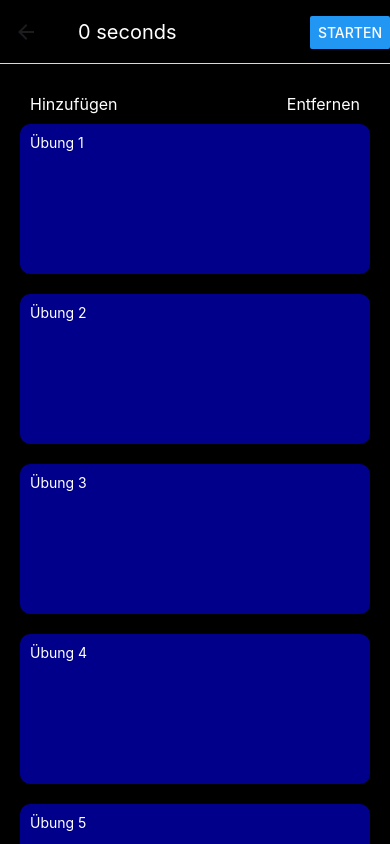
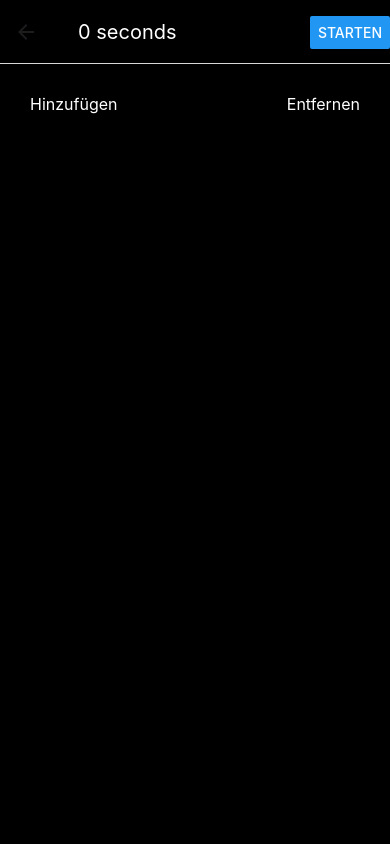
Before and after one commit to Kevin24061997/Fit-Kit, a React Native app in the folder fit-kit/: screen /Timer in a window 390 px wide. Built offline with nearby package versions, Linux system fonts and the light colour scheme.

Commit message:
Index ÜbungsBlock

```diff
--- a/fit-kit/App.js
+++ b/fit-kit/App.js
@@ -1,7 +1,10 @@
-import React, { useState, useEffect, useCallback } from 'react';
-import { View, Text, Button, Image, ScrollView, StyleSheet, TouchableOpacity } from 'react-native';
-import {NavigationContainer, useNavigation} from '@react-navigation/native';
-import {createNativeStackNavigator} from '@react-navigation/native-stack';
+import React, { useState, useEffect, useCallback, useContext } from 'react';
+import { View, Text, Button, ScrollView, StyleSheet, TouchableOpacity } from 'react-native';
+import { NavigationContainer, useNavigation } from '@react-navigation/native';
+import { createNativeStackNavigator } from '@react-navigation/native-stack';
+
+// TimerContext erstellen
+const TimerContext = React.createContext();
 
 const styles = StyleSheet.create({
   container: {
@@ -134,7 +137,7 @@ function TimerHeader() {
   const navigation = useNavigation();
   const [seconds, setSeconds] = useState(0);
   const [isRunning, setIsRunning] = useState(false);
-  const [übungsBlöcke, setÜbungsBlöcke] = useState(['Übung 1', 'Übung 2', 'Übung 3', 'Übung 4', 'Übung 5', 'Übung 6', 'Übung 7']);
+  const [übungsBlöcke, setÜbungsBlöcke] = useState([]);
 
   function navigateToEinzelÜbung() {
     navigation.navigate('EinzelÜbung');
@@ -142,7 +145,7 @@ function TimerHeader() {
 
   const addÜbungsBlock = () => {
     // Hier füge einen neuen Übungsblock hinzu, z.B. "Übung X"
-    const newÜbungsBlöcke = [...übungsBlöcke, `Übung ${übungsBlöcke.length + 1}`];
+    const newÜbungsBlöcke = [...übungsBlöcke, `Übung`];
     setÜbungsBlöcke(newÜbungsBlöcke);
   };
 
@@ -198,11 +201,9 @@ function TimerHeader() {
       </View>
       <TouchableOpacity onPress={navigateToEinzelÜbung}>
         {übungsBlöcke.map((übungsBlock, index) => (
-          <TouchableOpacity key={index} onPress={addÜbungsBlock}>
-            <View style={styles.ÜbungsBlock}>
-              <Text style={styles.infoText}>{übungsBlock}</Text>
-            </View>
-          </TouchableOpacity>
+        <View style={styles.ÜbungsBlock} key={index}>
+          <Text style={styles.infoText}>{`${index + 1}: ${übungsBlock}`}</Text>
+        </View>
         ))}
       </TouchableOpacity>
     </ScrollView>
```
